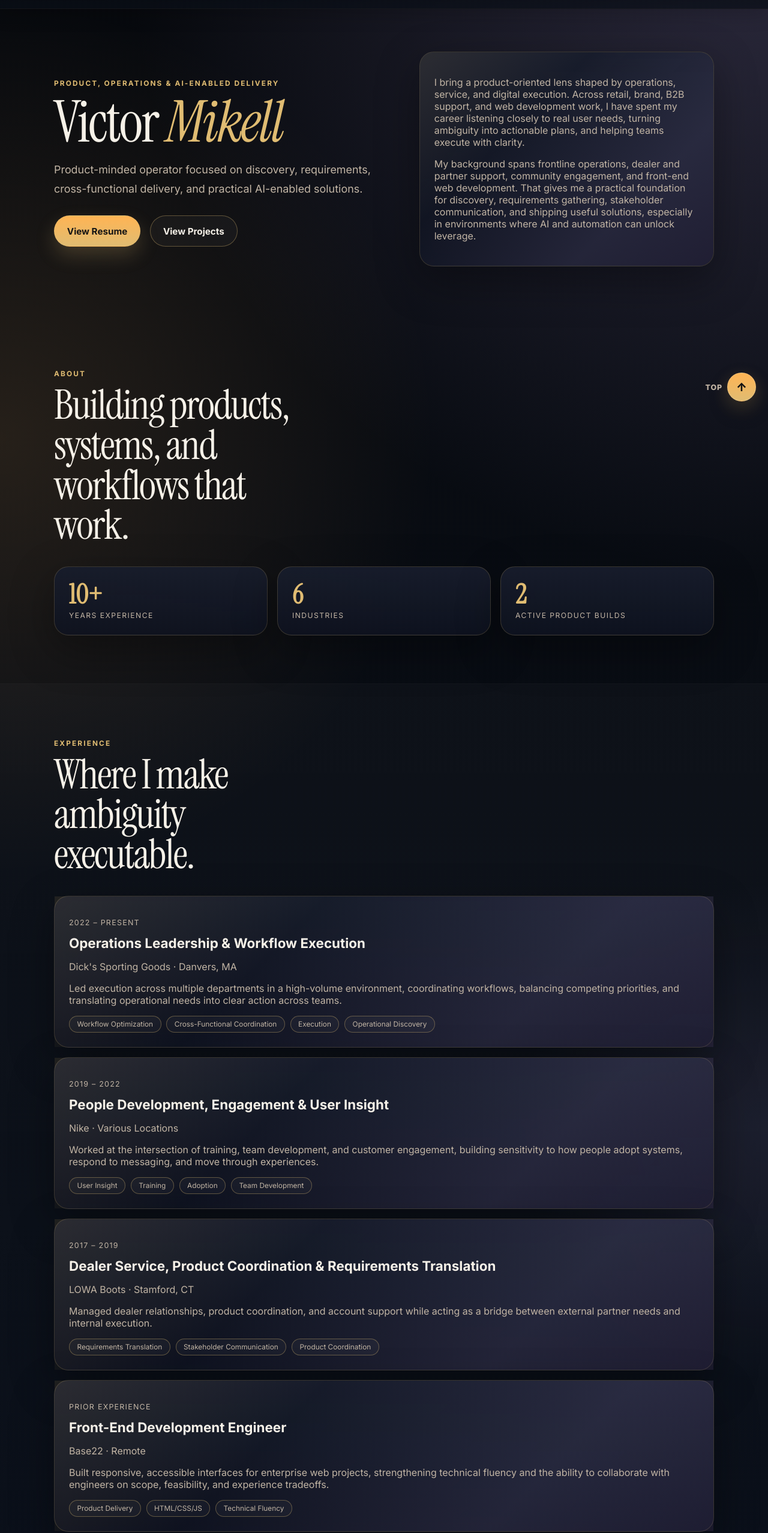
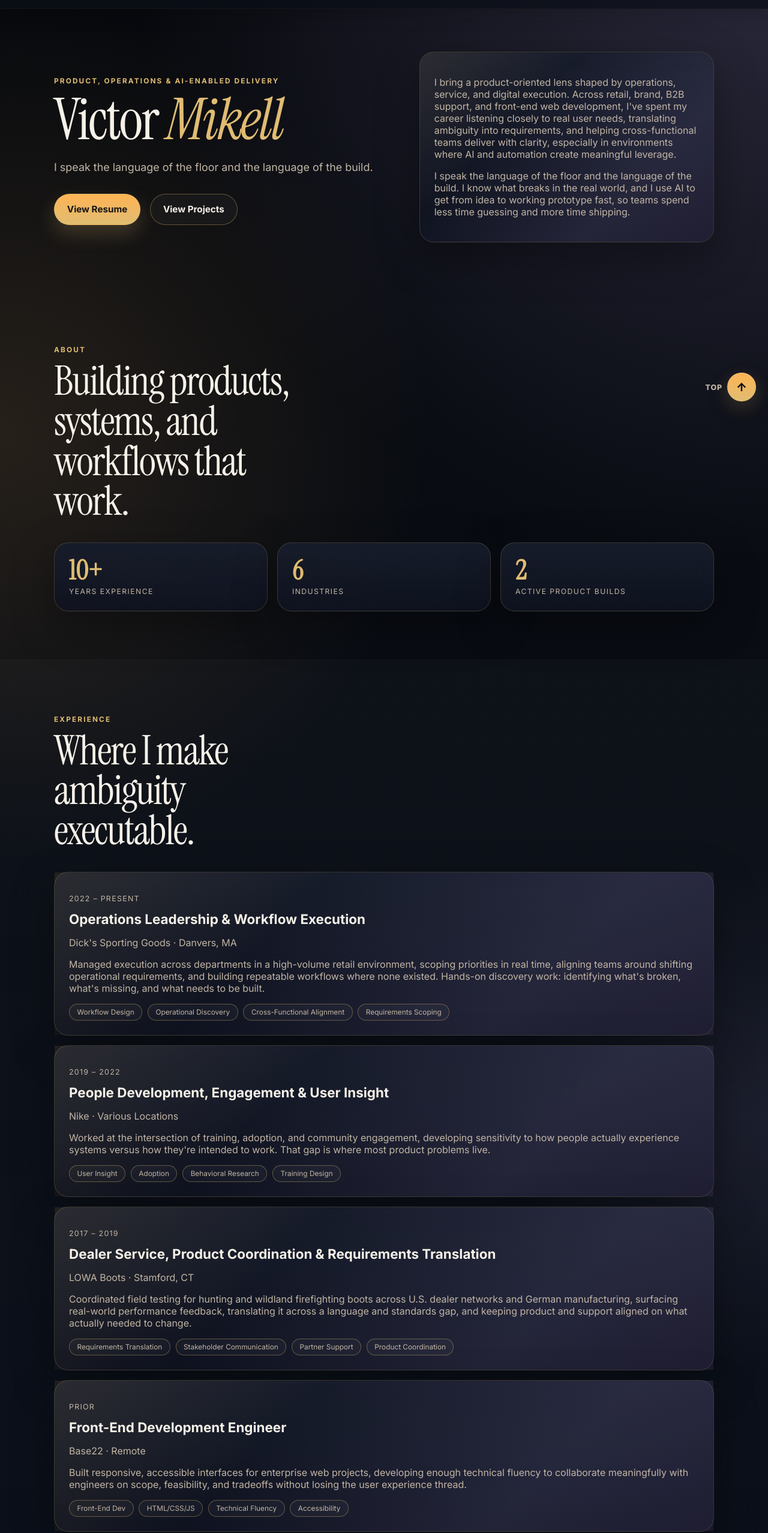
Before and after one commit to vmikell/victor-job-search, a React (Vite) app: page / in a window 1280 px wide. Shown: the part 111-2666 px from the top of the page at 60% size. Built offline with nearby package versions, Linux system fonts and the light colour scheme.

Commit message:
feat: update site copy across hero experience and projects

```diff
--- a/src/data/content.ts
+++ b/src/data/content.ts
@@ -2,11 +2,11 @@ export const profile = {
   name: 'Victor Mikell',
   title: 'Product, Operations & AI-Enabled Delivery',
   tagline:
-    'Product-minded operator focused on discovery, requirements, cross-functional delivery, and practical AI-enabled solutions.',
+    'I speak the language of the floor and the language of the build.',
   intro:
-    'I bring a product-oriented lens shaped by operations, service, and digital execution. Across retail, brand, B2B support, and web development work, I have spent my career listening closely to real user needs, turning ambiguity into actionable plans, and helping teams execute with clarity.',
+    'I bring a product-oriented lens shaped by operations, service, and digital execution. Across retail, brand, B2B support, and front-end web development, I\'ve spent my career listening closely to real user needs, translating ambiguity into requirements, and helping cross-functional teams deliver with clarity, especially in environments where AI and automation create meaningful leverage.',
   about:
-    'My background spans frontline operations, dealer and partner support, community engagement, and front-end web development. That gives me a practical foundation for discovery, requirements gathering, stakeholder communication, and shipping useful solutions, especially in environments where AI and automation can unlock leverage.',
+    'I speak the language of the floor and the language of the build. I know what breaks in the real world, and I use AI to get from idea to working prototype fast, so teams spend less time guessing and more time shipping.',
   email: 'victormikell@gmail.com',
   linkedin: 'https://www.linkedin.com/in/victor-mikell/',
   location: 'Lynn, MA',
@@ -25,8 +25,8 @@ export const experiences = [
     company: "Dick's Sporting Goods",
     location: 'Danvers, MA',
     description:
-      'Led execution across multiple departments in a high-volume environment, coordinating workflows, balancing competing priorities, and translating operational needs into clear action across teams.',
-    tags: ['Workflow Optimization', 'Cross-Functional Coordination', 'Execution', 'Operational Discovery'],
+      'Managed execution across departments in a high-volume retail environment, scoping priorities in real time, aligning teams around shifting operational requirements, and building repeatable workflows where none existed. Hands-on discovery work: identifying what\'s broken, what\'s missing, and what needs to be built.',
+    tags: ['Workflow Design', 'Operational Discovery', 'Cross-Functional Alignment', 'Requirements Scoping'],
   },
   {
     date: '2019 – 2022',
@@ -34,8 +34,8 @@ export const experiences = [
     company: 'Nike',
     location: 'Various Locations',
     description:
-      'Worked at the intersection of training, team development, and customer engagement, building sensitivity to how people adopt systems, respond to messaging, and move through experiences.',
-    tags: ['User Insight', 'Training', 'Adoption', 'Team Development'],
+      'Worked at the intersection of training, adoption, and community engagement, developing sensitivity to how people actually experience systems versus how they\'re intended to work. That gap is where most product problems live.',
+    tags: ['User Insight', 'Adoption', 'Behavioral Research', 'Training Design'],
   },
   {
     date: '2017 – 2019',
@@ -43,17 +43,17 @@ export const experiences = [
     company: 'LOWA Boots',
     location: 'Stamford, CT',
     description:
-      'Managed dealer relationships, product coordination, and account support while acting as a bridge between external partner needs and internal execution.',
-    tags: ['Requirements Translation', 'Stakeholder Communication', 'Product Coordination'],
+      'Coordinated field testing for hunting and wildland firefighting boots across U.S. dealer networks and German manufacturing, surfacing real-world performance feedback, translating it across a language and standards gap, and keeping product and support aligned on what actually needed to change.',
+    tags: ['Requirements Translation', 'Stakeholder Communication', 'Partner Support', 'Product Coordination'],
   },
   {
-    date: 'Prior Experience',
+    date: 'Prior',
     role: 'Front-End Development Engineer',
     company: 'Base22',
     location: 'Remote',
     description:
-      'Built responsive, accessible interfaces for enterprise web projects, strengthening technical fluency and the ability to collaborate with engineers on scope, feasibility, and experience tradeoffs.',
-    tags: ['Product Delivery', 'HTML/CSS/JS', 'Technical Fluency'],
+      'Built responsive, accessible interfaces for enterprise web projects, developing enough technical fluency to collaborate meaningfully with engineers on scope, feasibility, and tradeoffs without losing the user experience thread.',
+    tags: ['Front-End Dev', 'HTML/CSS/JS', 'Technical Fluency', 'Accessibility'],
   },
 ]
 
@@ -65,7 +65,7 @@ export const skillGroups = [
       'Requirements translation',
       'Cross-functional delivery',
       'Process and workflow improvement',
-      'Execution in ambiguous environments',
+      'Executing without a roadmap',
     ],
   },
   {
@@ -75,7 +75,7 @@ export const skillGroups = [
       'User-centered thinking',
       'Client and partner support',
       'Training, onboarding, and adoption',
-      'Clear written and verbal communication',
+      'Communication that moves things forward',
     ],
   },
   {
@@ -85,7 +85,7 @@ export const skillGroups = [
       'Web development and deployment',
       'Prompt-driven product prototyping',
       'Feasibility-minded collaboration with engineers',
-      'Interface and workflow thinking',
+      'UI and workflow pattern recognition',
     ],
   },
 ]
@@ -94,42 +94,42 @@ export const projects = [
   {
     slug: 'maison',
     title: 'Maison',
-    eyebrow: 'AI-assisted household operations product',
+    eyebrow: 'AI-Assisted Household Operations Product',
     summary:
-      'Maison is a household operations product concept designed to make recurring home maintenance, shopping, planning, and shared coordination feel more structured, less fragmented, and more usable in everyday life.',
+      'Maison is a household operations app that turns your home\'s features into a personalized maintenance schedule.',
     challenge:
-      'Most home management is held together by memory, scattered notes, text threads, and ad hoc shopping lists. The underlying problem is not a lack of tasks, it is a lack of clarity, cadence, and shared visibility across the household.',
+      'Most people do not need more generic reminders. They need a household system that reflects the actual shape of their home, what is in it, and what needs recurring care.',
     approach:
-      'I approached Maison as both a product strategy exercise and a rapid execution environment. I used AI-assisted workflows to shape the concept, define onboarding, generate the task structure, refine the information architecture, and iterate toward a usable mobile-first experience. The work involved translating a fuzzy idea into product logic, prioritizing practical features, and tightening the experience through repeated prompt-driven iteration and review.',
+      'Describe your square footage and appliances during setup and the app auto-populates recurring tasks specific to your home, filterable by list or calendar, shareable with everyone under your roof, and fully customizable from day one.',
     outcome:
-      'The result is a product direction that feels specific rather than generic: onboarding ties directly into generated household routines, shared coordination is built into the model, and the product starts to demonstrate how AI-assisted prototyping can accelerate real product thinking instead of just generating interface fragments.',
+      'The result is a household operations experience that feels tailored instead of generic, giving users a faster path from setup to a usable shared maintenance system.',
     role:
-      'Product direction, user-flow design, requirements shaping, feature prioritization, AI-assisted prototyping, and implementation steering.',
+      'Product concept, onboarding logic, workflow design, AI-assisted prototyping, and implementation direction.',
     proofPoints: [
-      'Turned an abstract home-management concept into a structured product system with onboarding, planning, shopping, and shared household coordination.',
-      'Used AI-assisted iteration to move from concept to usable feature flows quickly, while still making deliberate product decisions.',
-      'Framed the product around repeatable user value: less cognitive overhead, more visibility, and clearer household execution.',
+      'Turns home profile details into a personalized recurring maintenance system.',
+      'Supports both list and calendar views for the same household workload.',
+      'Makes the schedule shareable across the household and customizable from day one.',
     ],
     links: [],
   },
   {
     slug: 'the-shortlist',
     title: 'The Shortlist',
-    eyebrow: 'ML restaurant discovery product',
+    eyebrow: 'ML Restaurant Discovery Product',
     summary:
-      'The Shortlist is a restaurant discovery concept built around a simple idea: most recommendation experiences are noisy, generic, and overloaded, while users actually want a smaller set of better-fit choices they can trust.',
+      'The Shortlist is a restaurant discovery app that gets smarter the more you eat.',
     challenge:
-      'Restaurant discovery tools often optimize for volume instead of fit. Users end up scrolling through endless options, weak relevance, and generic ranking systems instead of getting a shortlist that feels personally useful.',
+      'Most restaurant discovery experiences are noisy, generic, and overloaded with options that do not actually fit the user.',
     approach:
-      'I treated The Shortlist as a product-definition problem first. The work focused on clarifying the product thesis, shaping the user experience, and exploring how ML and AI could improve signal quality, ranking, and overall decision confidence. I used AI-assisted workflows to rapidly map product possibilities, refine feature direction, and translate concept-level thinking into clearer product requirements and implementation paths.',
+      'Set your preferences at signup, explore restaurants within a 5-mile radius, and rate each visit. After 9 trips, the ML model kicks in and classifies every restaurant in your area as Shortlist, Worth a Shot, or Let\'s Explore.',
     outcome:
-      'The Shortlist became a sharper product concept with a clearer reason to exist: reduce noise, increase trust, and help users get to better restaurant decisions faster. It also serves as a strong example of how I use AI-assisted prototyping to pressure-test ideas, improve product clarity, and move concepts toward execution without waiting for a perfect starting point.',
+      'No noise. No generic top-10 lists. Just a tighter set of choices that actually fit you.',
     role:
-      'Product concept development, experience definition, positioning, AI-assisted prototyping, and roadmap shaping.',
+      'Product concept development, experience design, ML-assisted product framing, and prototyping direction.',
     proofPoints: [
-      'Defined the product around a distinct user problem rather than a generic “restaurant app” framing.',
-      'Explored how ML/AI could create more meaningful recommendation value instead of superficial feature novelty.',
-      'Used rapid prototyping workflows to turn a broad concept into a tighter product direction with clearer execution potential.',
+      'Uses ratings and repeat use to improve recommendation quality over time.',
+      'Constrains discovery to a tighter radius so choices stay relevant and actionable.',
+      'Frames output as clearer decision buckets instead of endless ranked clutter.',
     ],
     links: [],
   },
```
